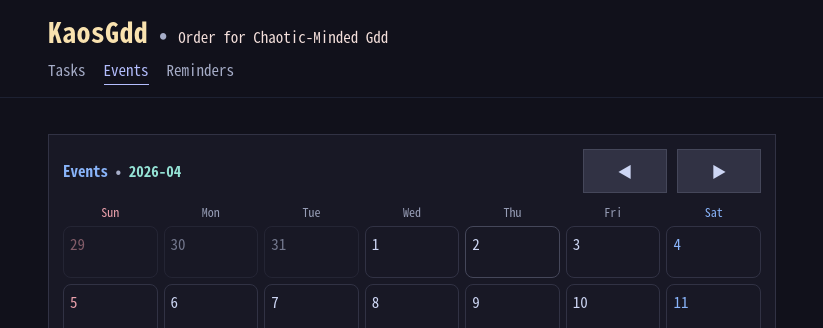
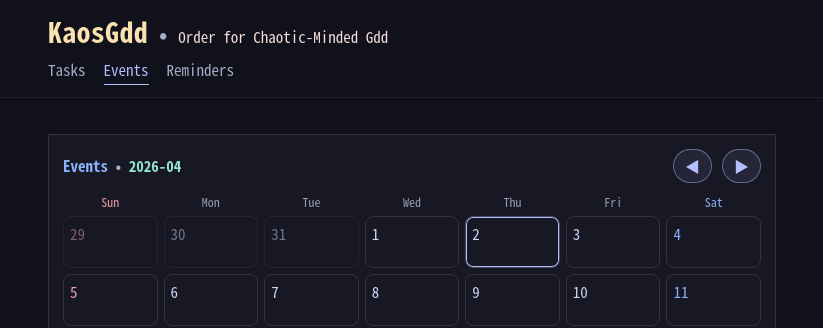
Before and after one commit to zinsss/KaosGdd-web, a Next.js app in the folder frontend/: page /events in a window 1280 px wide. Shown: the top 328 px of the page, without its empty margins (228-1051 px from the left). Built offline with nearby package versions, Linux system fonts and the light colour scheme; no server answers; a web font is replaced by a local one.

Commit message:
Polish events month UI and done item recession

```diff
--- a/frontend/app/events/EventsPageClient.js
+++ b/frontend/app/events/EventsPageClient.js
@@ -32,6 +32,7 @@ function eachCalendarCell(monthValue) {
 
 export default function EventsPageClient() {
   const now = new Date();
+  const todayYmd = ymd(now);
   const [month, setMonth] = useState(`${now.getFullYear()}-${String(now.getMonth() + 1).padStart(2, "0")}`);
   const [selectedDate, setSelectedDate] = useState(ymd(now));
   const [items, setItems] = useState([]);
@@ -62,16 +63,24 @@ export default function EventsPageClient() {
     return map;
   }, [items]);
 
-  const monthEvents = useMemo(() => {
+  const monthEventsByDate = useMemo(() => {
     const unique = new Map();
-    for (const event of items) {
-      unique.set(event.id, event);
+    items.forEach((event, index) => {
+      unique.set(event.id, { ...event, _index: index });
+    });
+    const sorted = Array.from(unique.values()).sort((a, b) => {
+      if (a.start_date !== b.start_date) return a.start_date.localeCompare(b.start_date);
+      const aEnd = a.end_date || a.start_date;
+      const bEnd = b.end_date || b.start_date;
+      if (aEnd !== bEnd) return aEnd.localeCompare(bEnd);
+      return a._index - b._index;
+    });
+    const grouped = new Map();
+    for (const event of sorted) {
+      if (!grouped.has(event.start_date)) grouped.set(event.start_date, []);
+      grouped.get(event.start_date).push(event);
     }
-    return Array.from(unique.values()).sort((a, b) => {
-      if (a.start_date < b.start_date) return -1;
-      if (a.start_date > b.start_date) return 1;
-      return String(a.id).localeCompare(String(b.id));
-    });
+    return Array.from(grouped.entries());
   }, [items]);
 
   function shiftMonth(delta) {
@@ -90,8 +99,8 @@ export default function EventsPageClient() {
             <span className="sectionContextMonth">{month}</span>
           </div>
           <div className="actionRow compactActionRow">
-            <button className="button compactButton" onClick={() => shiftMonth(-1)}>◀</button>
-            <button className="button compactButton" onClick={() => shiftMonth(1)}>▶</button>
+            <button className="button compactButton eventMonthNavButton" onClick={() => shiftMonth(-1)}>◀</button>
+            <button className="button compactButton eventMonthNavButton" onClick={() => shiftMonth(1)}>▶</button>
           </div>
         </div>
 
@@ -110,7 +119,16 @@ export default function EventsPageClient() {
             const dayOfWeek = new Date(`${d}T00:00:00`).getDay();
             const dayClass = dayOfWeek === 0 ? " eventCalDaySun" : dayOfWeek === 6 ? " eventCalDaySat" : "";
             return (
-              <button key={d} className={"eventCalCell" + (!inMonth ? " eventCalCellMuted" : "") + (selectedDate === d ? " eventCalCellSelected" : "")} onClick={() => setSelectedDate(d)}>
+              <button
+                key={d}
+                className={
+                  "eventCalCell" +
+                  (!inMonth ? " eventCalCellMuted" : "") +
+                  (selectedDate === d ? " eventCalCellSelected" : "") +
+                  (todayYmd === d ? " eventCalCellToday" : "")
+                }
+                onClick={() => setSelectedDate(d)}
+              >
                 <span className={"eventCalDayNumber" + dayClass}>{Number(d.slice(-2))}</span>
                 {count ? <span className="eventCalCount">{count}</span> : null}
               </button>
@@ -121,17 +139,26 @@ export default function EventsPageClient() {
 
       <section className="panel">
         <div className="sectionTitle">{month}</div>
-        {monthEvents.length === 0 ? (
+        {monthEventsByDate.length === 0 ? (
           <div className="empty">No events.</div>
         ) : (
-          <ul className="taskList">
-            {monthEvents.map((event) => (
-              <li key={event.id} className="taskListRow">
-                <Link className="taskLink taskListTitleLink" href={`/events/${event.id}`}>{event.title}</Link>
-                <div className="metaLine">{event.start_date}{event.end_date ? ` ~ ${event.end_date}` : ""}</div>
-              </li>
+          <div className="eventMonthGroups">
+            {monthEventsByDate.map(([date, dateEvents]) => (
+              <div key={date} className="eventMonthGroup">
+                <div className="eventMonthGroupHeading">{date}</div>
+                <ul className="taskList">
+                  {dateEvents.map((event) => (
+                    <li key={event.id} className="taskListRow">
+                      <Link className="taskLink taskListTitleLink" href={`/events/${event.id}`}>{event.title}</Link>
+                      {event.end_date && event.end_date !== event.start_date ? (
+                        <div className="metaLine">{event.start_date} ~ {event.end_date}</div>
+                      ) : null}
+                    </li>
+                  ))}
+                </ul>
+              </div>
             ))}
-          </ul>
+          </div>
         )}
       </section>
     </main>
--- a/frontend/app/styles/events.css
+++ b/frontend/app/styles/events.css
@@ -24,6 +24,9 @@
 }
 .eventCalCellMuted { opacity: 0.5; }
 .eventCalCellSelected { border-color: var(--ui-border-strong); background: var(--ui-panel); }
+.eventCalCellToday {
+  box-shadow: inset 0 0 0 1px var(--ctp-lavender);
+}
 .eventCalDayNumber { color: var(--ui-text); }
 .eventCalDaySun { color: var(--ctp-maroon); }
 .eventCalDaySat { color: var(--ctp-blue); }
@@ -35,3 +38,36 @@
   color: var(--ctp-yellow);
   padding: 1px 6px;
 }
+
+.eventMonthNavButton {
+  border-radius: 999px;
+  min-width: 0;
+  width: auto;
+  padding: 5px 11px;
+  border-color: rgba(180, 190, 254, 0.45);
+  background: rgba(180, 190, 254, 0.08);
+  color: var(--ctp-lavender);
+}
+
+.eventMonthNavButton:hover {
+  border-color: rgba(180, 190, 254, 0.62);
+  background: rgba(180, 190, 254, 0.13);
+  color: var(--ctp-lavender);
+}
+
+.eventMonthGroups {
+  display: grid;
+  gap: 12px;
+}
+
+.eventMonthGroupHeading {
+  font-size: 13px;
+  color: var(--ui-text-dim);
+  margin-bottom: 4px;
+}
+
+@media (max-width: 640px) {
+  .eventMonthNavButton {
+    flex: 0 0 auto;
+  }
+}
--- a/frontend/app/styles/utilities.css
+++ b/frontend/app/styles/utilities.css
@@ -12,14 +12,16 @@
 
 .taskLinkDone {
   text-decoration: line-through;
+  text-decoration-thickness: 1px;
+  color: var(--ui-text-dim);
 }
 
 .taskLinkDoneList {
-  opacity: 0.68;
+  opacity: 0.56;
 }
 
 .taskLinkDoneDetail {
-  opacity: 0.78;
+  opacity: 0.68;
 }
 
 .taskListSubtaskProgress {
```
